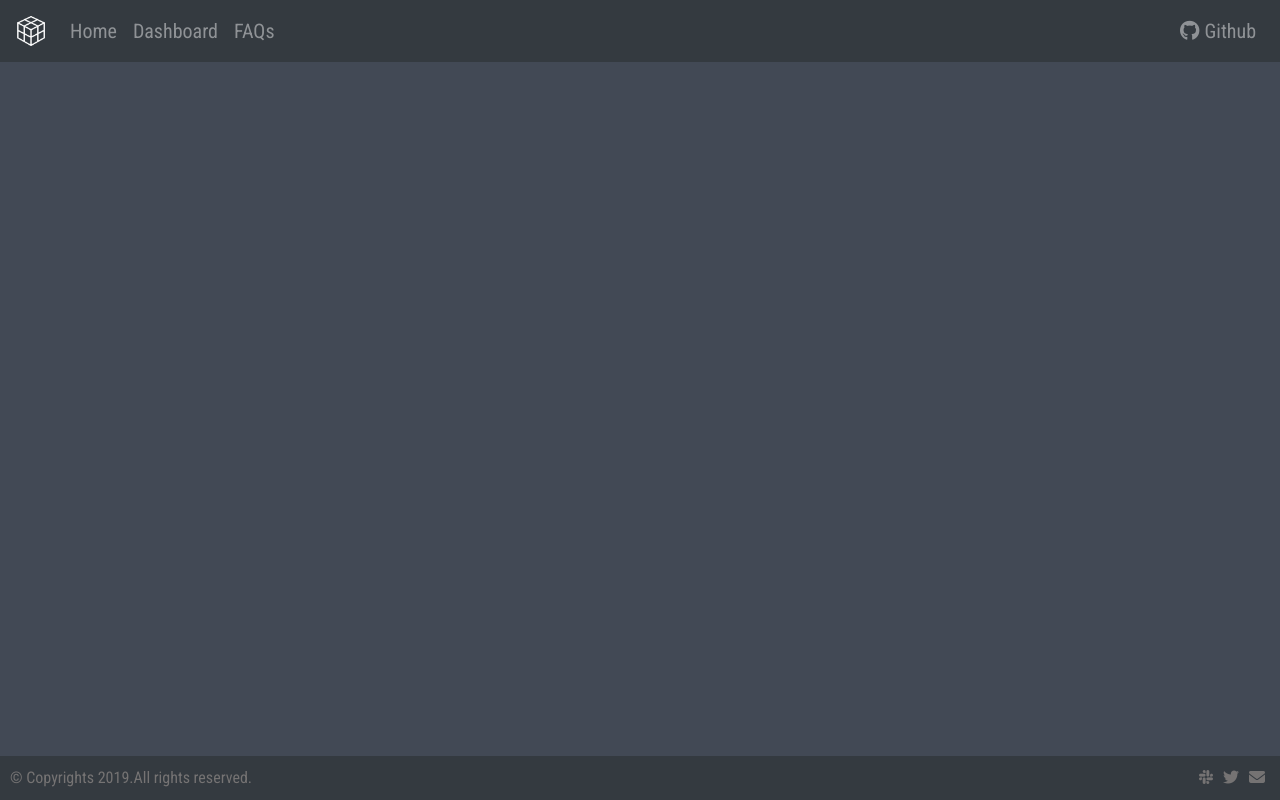
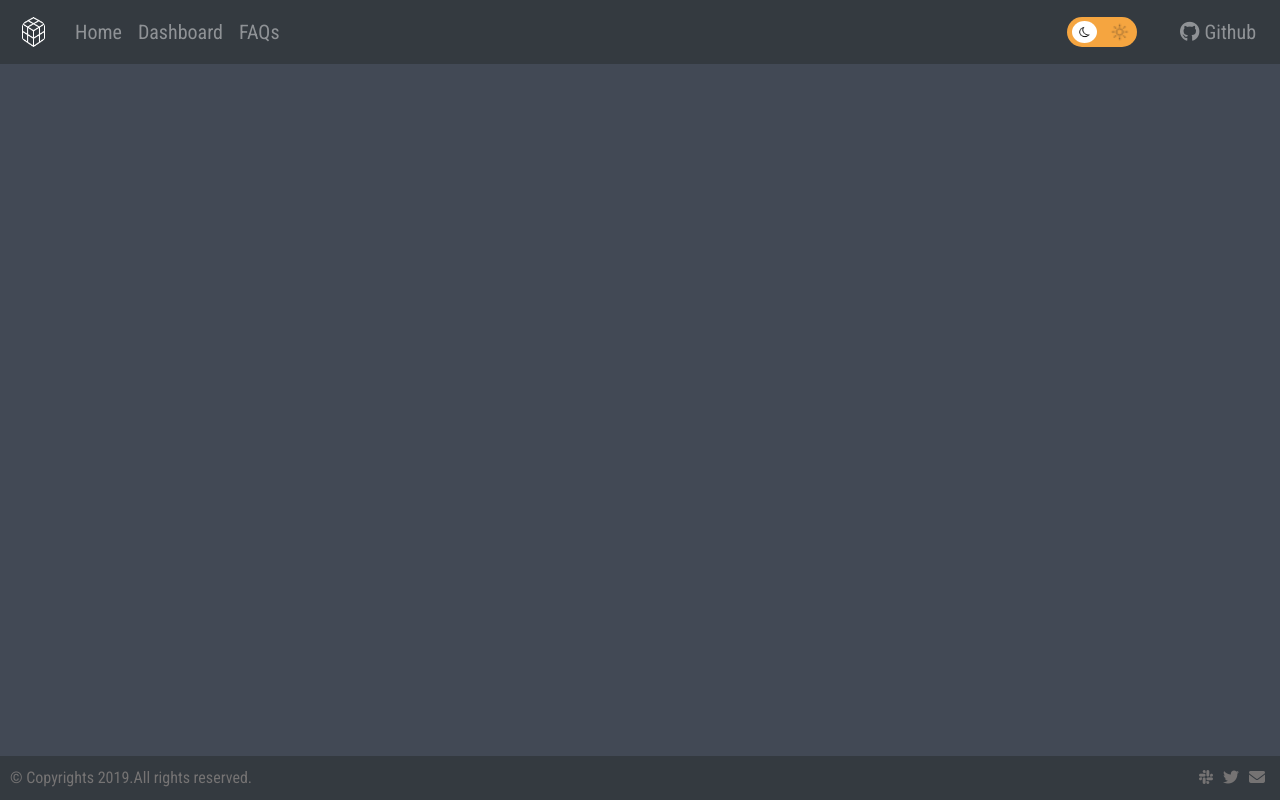
Before and after one commit to tensorwerk/hangar-gui, a React (Create React App) app: page / in a window 1280 px wide. Built offline with nearby package versions, Linux system fonts and the light colour scheme; a web font is replaced by a local one.

Commit message:
WIP: Create theme switcher on Header

```diff
--- a/src/components/HeaderComponent.js
+++ b/src/components/HeaderComponent.js
@@ -2,10 +2,26 @@ import React, { Component } from "react";
 import Navbar from "react-bootstrap/Navbar";
 import Nav from "react-bootstrap/Nav";
 import logo from "../assets/cube-48.png";
-import { Link } from "react-router-dom";
-import { NavLink } from "react-router-dom";
+import lightSwitch from "../assets/sun-black-32.png";
+import darkSwitch from "../assets/moon-black-32.png";
+import { Link, NavLink } from "react-router-dom";
+// import { NavLink } from "react-router-dom";
 
 class Header extends Component {
+  constructor(props) {
+    super(props);
+    this.state = {
+      isDarkMode: true,
+    };
+    this.toggleDarkMode = this.toggleDarkMode.bind(this);
+  }
+
+  toggleDarkMode(event) {
+    this.setState(state => ({
+      isDarkMode: !state.isDarkMode,
+    }));
+  }
+
   render() {
     return (
       <Navbar bg="dark" expand="lg" variant="dark">
@@ -15,7 +31,7 @@ class Header extends Component {
             width="30"
             height="30"
             className="d-inline-block align-top"
-            alt="React Bootstrap logo"
+            alt="Hangar logo"
           />
         </Link>
         <Navbar.Toggle aria-controls="basic-navbar-nav" />
@@ -44,6 +60,19 @@ class Header extends Component {
             </NavLink>
           </Nav>
           <Nav>
+            <label className="mode-switcher" htmlFor="checkbox">
+              <input
+                type="checkbox"
+                id="checkbox"
+                onChange={this.toggleDarkMode}
+              />
+              <div className="switch">
+                <img src={darkSwitch} className="dark" alt="dark mode" />
+                <img src={lightSwitch} className="light" alt="light mode" />
+              </div>
+            </label>
+          </Nav>
+          <Nav>
             <a
               className="nav-link"
               href="https://github.com/tensorwerk/hangar-py"
--- a/src/styles/navbar.scss
+++ b/src/styles/navbar.scss
@@ -1,5 +1,61 @@
+%tx-1 {
+  transition: 1s;
+}
 .navbar {
   .nav-link {
     font-size: 20px;
   }
 }
+
+.mode-switcher {
+  position: relative;
+  height: 30px;
+  width: 70px;
+  margin-top: 7px;
+  margin-right: 30px;
+
+  input {
+    display: none;
+  }
+}
+
+.switch {
+  cursor: pointer;
+  position: absolute;
+  top: 0;
+  right: 0;
+  left: 0;
+  bottom: 0;
+  background-color: $primary-clr;
+  border-radius: 20px;
+  display: flex;
+  justify-content: space-between;
+  @extend %tx-1;
+}
+
+img {
+  border-radius: 50%;
+  margin: 4px 5px;
+  width: 25px;
+}
+
+.dark {
+  background: $white;
+  @extend %tx-1;
+}
+
+.light {
+  background: transparent;
+  @extend %tx-1;
+}
+input:checked {
+  + .switch {
+    background-color: #b7b7b7;
+    > .dark {
+      background: transparent;
+    }
+    > .light {
+      background: $white;
+    }
+  }
+}
```
